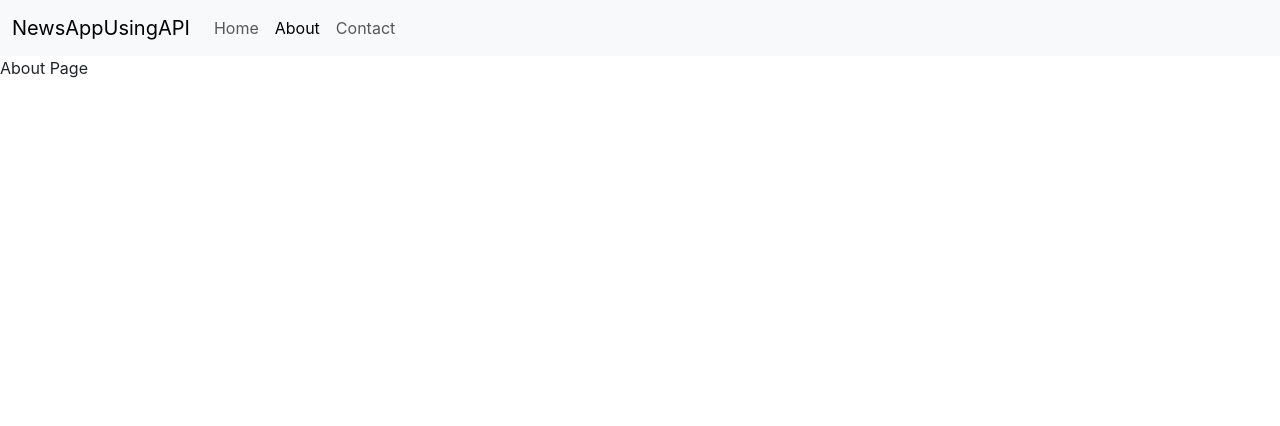
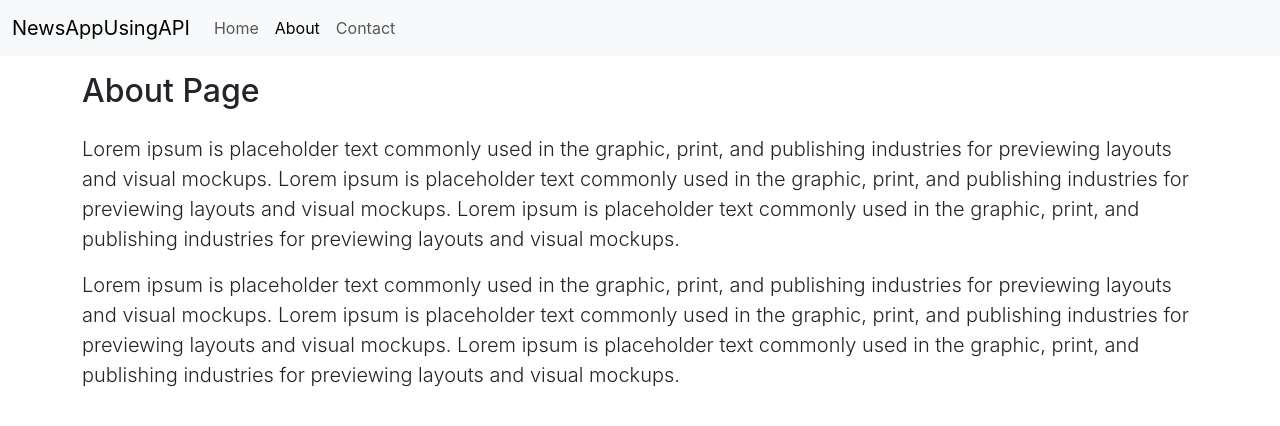
Before and after one commit to khizar-riaz/NEWS-APP, a React (Create React App) app: page /about in a window 1280 px wide. Shown: the top 426 px of the page. Built offline with nearby package versions, Linux system fonts and the light colour scheme.

Commit message:
About page

```diff
--- a/src/pages/About.js
+++ b/src/pages/About.js
@@ -1,9 +1,27 @@
-import React from 'react'
+import React from "react";
 
 function About() {
   return (
-    <div>About Page</div>
+    <div className="container">
+      <h2 className="py-3">About Page</h2>
+      <p className="lead">
+        Lorem ipsum is placeholder text commonly used in the graphic, print, and
+        publishing industries for previewing layouts and visual mockups. Lorem
+        ipsum is placeholder text commonly used in the graphic, print, and
+        publishing industries for previewing layouts and visual mockups. Lorem
+        ipsum is placeholder text commonly used in the graphic, print, and
+        publishing industries for previewing layouts and visual mockups.
+      </p>
+      <p className="lead">
+        Lorem ipsum is placeholder text commonly used in the graphic, print, and
+        publishing industries for previewing layouts and visual mockups. Lorem
+        ipsum is placeholder text commonly used in the graphic, print, and
+        publishing industries for previewing layouts and visual mockups. Lorem
+        ipsum is placeholder text commonly used in the graphic, print, and
+        publishing industries for previewing layouts and visual mockups.
+      </p>
+    </div>
   );
 }
 
-export default About
+export default About;
```
